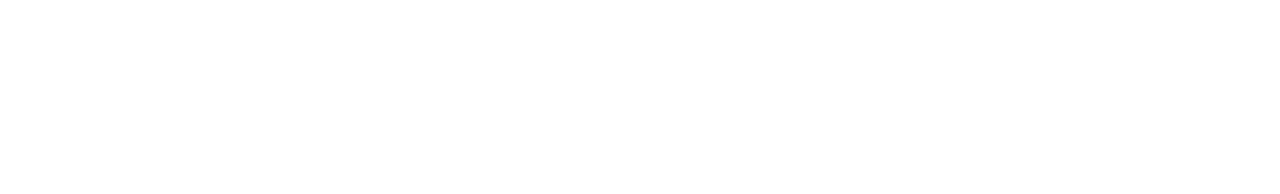
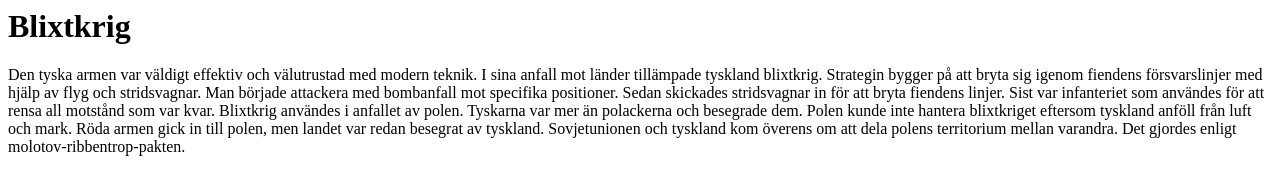
Before and after one commit to Nstersleep/informative_webite, a plain HTML site: page blixtkrig.html in a window 1280 px wide. Drawn offline with Linux system fonts and the light colour scheme.

Commit message:
added a bunch of code also new page

```diff
--- a/blixtkrig.html
+++ b/blixtkrig.html
@@ -0,0 +1,34 @@
+<html lang="en">
+<head>
+    <meta charset="UTF-8">
+    <meta name="viewport" content="width=device-width, initial-scale=1.0">
+    <meta http-equiv="X-UA-Compatible" content="ie=edge">
+    <title>Document</title>
+</head>
+<body>
+    <div>
+        <h1>Blixtkrig</h1>
+        <p>Den tyska armen var väldigt effektiv och
+            välutrustad med modern teknik.
+            I sina anfall mot länder tillämpade tyskland
+            blixtkrig. Strategin bygger på att bryta sig
+            igenom fiendens försvarslinjer med hjälp av flyg
+            och stridsvagnar. Man började attackera med
+            bombanfall mot specifika positioner.
+            Sedan skickades stridsvagnar in för att bryta
+            fiendens linjer. Sist var infanteriet som användes
+            för att rensa all motstånd som var kvar.
+
+            Blixtkrig användes i anfallet av polen.
+            Tyskarna var mer än polackerna och besegrade dem.
+            Polen kunde inte hantera blixtkriget eftersom
+            tyskland anföll från luft och mark.
+            Röda armen gick in till polen, men landet var
+            redan besegrat av tyskland. Sovjetunionen och
+            tyskland kom överens om att dela polens territorium
+            mellan varandra. Det gjordes enligt
+            molotov-ribbentrop-pakten.
+            </p>
+    </div>
+    </body>
+</html>
--- a/style.css
+++ b/style.css
@@ -1,4 +1,5 @@
 body {
     background-color: rgb(255, 255, 255);
-    font-family: 'Open Sans', 'Helvetica Neue', sans-serif
+    font-family: 'Open Sans', 'Helvetica Neue', sans-serif;
+
 }
```
Also changed, not shown: index.html (+1 -6 lines), två-sidor.html (deleted).
